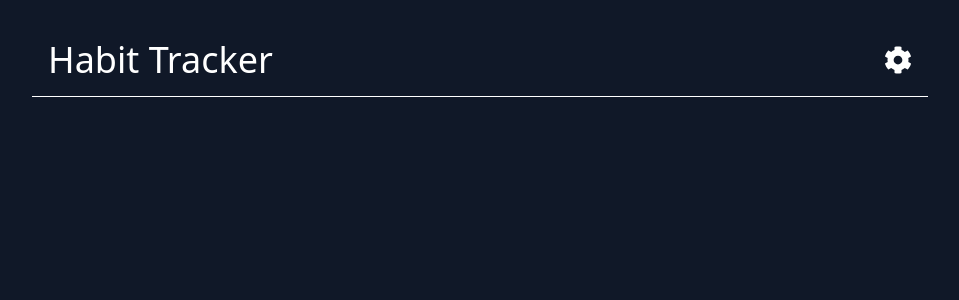
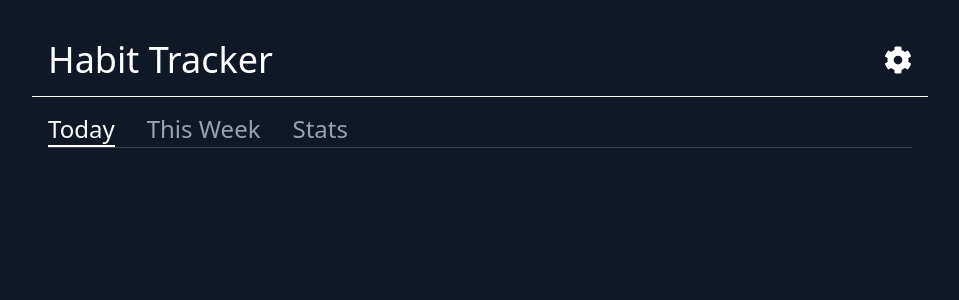
Before and after one commit to ryangholland/habit-tracker, a React (Vite) app: page / in a window 1280 px wide. Shown: the top 300 px of the page, without its empty margins (160-1119 px from the left). Built offline with nearby package versions, Linux system fonts and the light colour scheme.

Commit message:
feat: create Tabs component

```diff
--- a/package.json
+++ b/package.json
@@ -10,6 +10,7 @@
     "preview": "vite preview"
   },
   "dependencies": {
+    "@headlessui/react": "^2.2.4",
     "@tailwindcss/vite": "^4.1.7",
     "react": "^19.1.0",
     "react-dom": "^19.1.0",
--- a/src/App.jsx
+++ b/src/App.jsx
@@ -1,9 +1,12 @@
 import Header from "./components/Header";
+import Tabs from "./components/Tabs";
+
 function App() {
   return (
     <div className="bg-gray-900 text-white p-4 md:p-6">
       <div className="min-h-screen  max-w-4xl mx-auto">
         <Header />
+        <Tabs />
       </div>
     </div>
   );
--- a/src/components/Tabs.jsx
+++ b/src/components/Tabs.jsx
@@ -0,0 +1,38 @@
+import { Tab, TabGroup, TabList, TabPanel, TabPanels } from "@headlessui/react";
+
+function Tabs() {
+  return (
+    <TabGroup className="p-4">
+      <TabList className="flex border-b border-gray-700 text-2xl gap-8">
+        <Tab
+          className="text-gray-400 border-b-2 border-transparent
+        hover:text-white hover:border-white
+        data-selected:text-white data-selected:border-white"
+        >
+          Today
+        </Tab>
+        <Tab
+          className="text-gray-400 border-b-2 border-transparent
+        hover:text-white hover:border-white
+        data-selected:text-white data-selected:border-white"
+        >
+          This Week
+        </Tab>
+        <Tab
+          className="text-gray-400 border-b-2 border-transparent
+        hover:text-white hover:border-white
+        data-selected:text-white data-selected:border-white"
+        >
+          Stats
+        </Tab>
+      </TabList>
+      {/* <TabPanels className="mt-4">
+        <TabPanel>Today</TabPanel>
+        <TabPanel>This Week</TabPanel>
+        <TabPanel>Stats</TabPanel>
+      </TabPanels> */}
+    </TabGroup>
+  );
+}
+
+export default Tabs;
```
Also changed, not shown: 1 other file (tests, documents, lock files or other folders).
